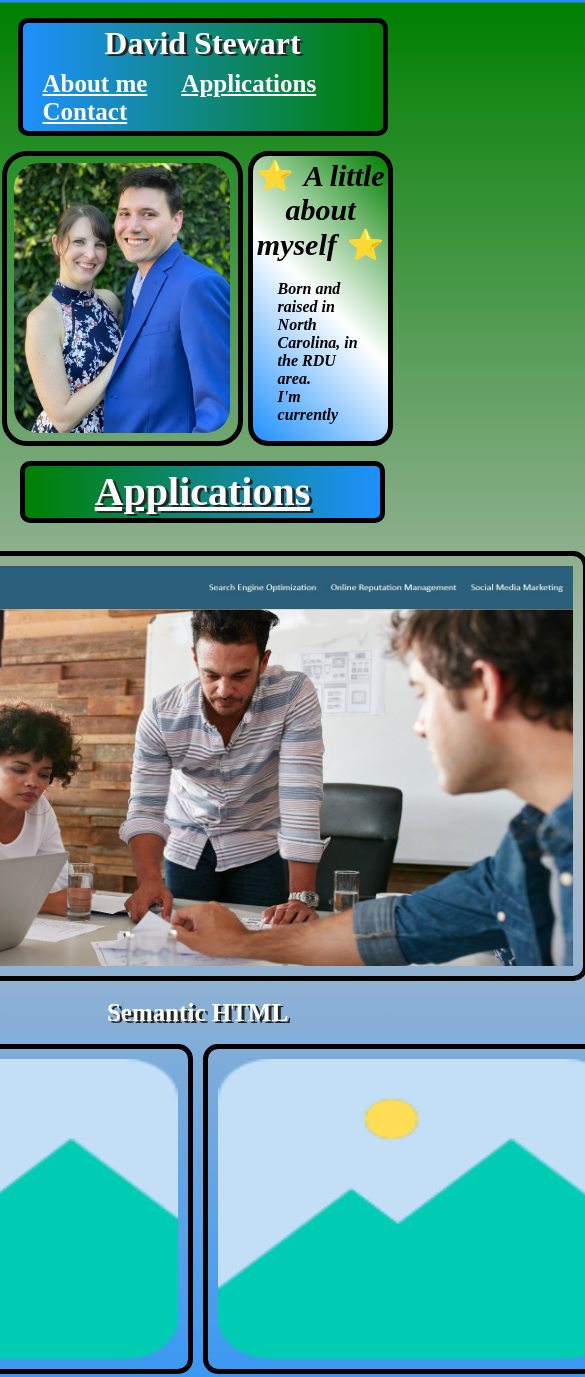
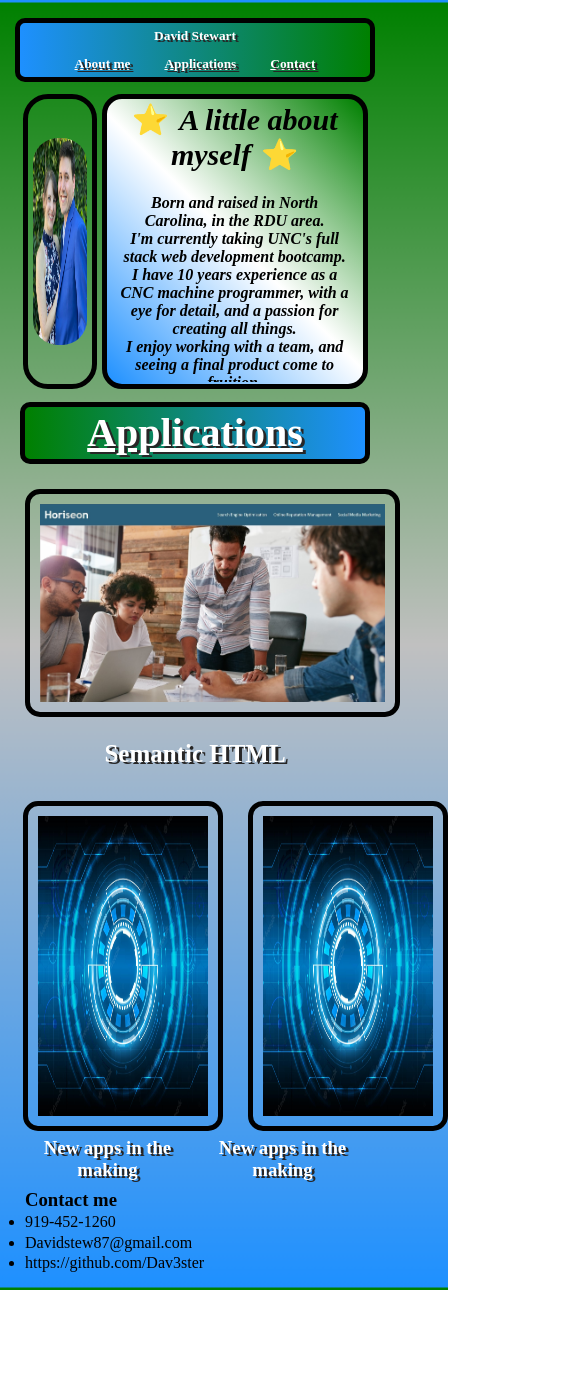
Before and after one commit to Dav3ster/Portfolio, a plain HTML site: page index.html in a window 390 px wide. Shown: the top 1377 px of the page, 585 px wide, since content can reach past the window. After the commit the page ends 1290 px from the top, so only its background shows below. Drawn offline with Linux system fonts and the light colour scheme.

Commit message:
Made the website more responsive, and added a Readme

```diff
--- a/css/style.css
+++ b/css/style.css
@@ -6,58 +6,61 @@ body {
     padding: 10px;
 }
 
+header {
+    margin-left: auto;
+    margin-right: auto;
+}
+
 .header-container {
-    display: inline-flex;
-    flex-direction: row;
+    display: flex;
     justify-content: center;
     align-items: center;
-    flex-wrap: wrap;
     color: white;
     background-image: linear-gradient(90deg,dodgerblue,green);
     border: solid 5px black;
     border-radius: 10px;
-    width: 100%;
+    min-width: 345px;
+    flex-wrap: wrap;
 }
 
 .header-items {
-    font-size: 25px;
+    font-size: 40px;
     padding: 5px;
     margin: 0 10px 0 10px;
     color: white;
     font-weight: bold;
-    min-width: 0;
+    text-shadow: 3px 2px rgb(39, 38, 38)
 }
 
 .About-me-container {
     display: flex;
     flex-direction: row;
     justify-content: center;
-    width: 100%;
     height: 300px;
     margin-top: 10px;
     margin-bottom: 10px;
-    flex-wrap: nowrap;
 }
 
 .photobox {
     display: flex;
+    justify-content: center;
+    align-items: center;
     border-radius: 25px;
     border: solid 5px black;
     padding: 5px
+
 }
 
 .photobox img {
     border-radius: 25px;
-    max-height: 100%;
+    max-width:100%;
+    height:100%;
 }
 
 .a-little-about-myself-container {
     display: flex;
     flex-direction: column;
     justify-content: center;
-    max-height: fit-content;
-    max-width: fit-content;
-    flex-wrap: nowrap;
     border: solid 5px black;
     border-radius: 20px;
     background-image: linear-gradient(45deg, dodgerblue, white, green);
@@ -66,6 +69,7 @@ body {
 #h2-about-me {
     text-align: center;
     font-size: 30px;
+    margin-bottom: 20px;
 }
 
 #h2-about-me::before,
@@ -73,35 +77,29 @@ body {
     content:" ⭐ ";
 }
 
-.about-me-p {
+.about-me-p-container {
     display: flex;
     flex-direction: column;
-    margin: 15px;
     font-size:medium;
+    text-align: center;
     font-style: italic;
     font-weight: bold;
-    overflow-y: auto;
+    overflow-y: auto; /* adds scroll bar */
 
 }
 
 .info-p-item {
-    display: flex;
-    justify-content: center;
-    margin: 0 10px 0 10px;
+    margin: 0 10px 75px 10px;
 }
 
 .applications-header {
-    display: inline-flex;
-    flex-direction: row;
+    display: flex;
     justify-content: center;
     align-items: center;
-    flex-wrap: wrap;
     color: white;
     background-image: linear-gradient(90deg,green,dodgerblue);
     border: solid 5px black;
     border-radius: 10px;
-    width: 100%;
-    height:fit-content;
     text-decoration: underline;
     font-size: 40px;
     text-shadow: 3px 2px rgb(39, 38, 38);
@@ -110,48 +108,76 @@ body {
 .app-container {
     display:flex;
     justify-content: center;
-    width: 100%;
-    height:fit-content;
-    text-align: center;
 }
 
 .item-refactoring img {
     display: flex;
-    height: 400px;
-    width: 750px;
+    justify-content: center;
+    width: 600px;
     padding: 10px;
     border: solid 5px black;
     border-radius: 15px;
     margin-bottom: 0;
+    max-width:100%;
 }
 
 #app1h3 {
-    margin: 0;
+    margin: 0 0 30px 0;
     font-size: 25px;
     color: white;
     text-shadow: 3px 2px rgb(39, 38, 38);
+    text-align: center;
 }
 
 .placeholder-container {
     display:flex;
-    justify-content:center;
-    width: 100%;
-    height:fit-content;
-    text-align: center;
+    justify-content: center;
 }
 
-.placeholder-item img{
-    display: flex;
+.placeholder-item1 img{
     height: 300px;
-    width: 400px;
     padding: 10px;
     border: solid 5px black;
     border-radius: 15px;
-    margin-top: 10px;
-    margin-bottom: 0;
+    max-width:100%;
+    margin: 0 50px 0 0;
+}
+
+.placeholder-item2 img{
+    height: 300px;
+    padding: 10px;
+    border: solid 5px black;
+    border-radius: 15px;
+    max-width:100%;
+    margin:0 0 0 50px;
 }
 
 .placeholder-text {
     color: white;
     text-shadow: 3px 2px rgb(39, 38, 38);
+    text-align: center;
 }
+
+@media screen and (max-width: 450px){
+     .header-items{font-size: smaller;}
+}
+
+@media screen and (max-width: 375px){
+     #app1h3{font-size: smaller;}
+}
+
+@media screen and (max-width: 375px){
+    .applications-header{font-size: smaller;}
+}
+
+@media screen and (max-width: 375px){
+    #h2-about-me{font-size: small;}
+}
+
+@media screen and (max-width: 830px){
+    .photobox img{height: 75%;}
+}
+
+@media screen and (max-width: 650px){
+    .photobox img{height: 75%;}
+}
--- a/index.html
+++ b/index.html
@@ -11,8 +11,8 @@
 
   <body>
     <header class="header-container">
-        <h1 style="text-shadow: 3px 2px rgb(39, 38, 38);">
-            <strong style=>David Stewart</strong>
+        <h1 class="header-items">
+            <strong>David Stewart</strong>
         </h1>
         <nav>
             <ul>
@@ -33,7 +33,7 @@
 
               <h2 id="h2-about-me"><em>A little about myself</em></h2>
 
-              <section class="about-me-p">
+              <section class="about-me-p-container">
                 <p class="info-p-item">Born and raised in North Carolina, in the RDU area.<br>
                 I'm currently taking UNC's full stack web development bootcamp.<br>
                 I have 10 years experience as a CNC machine programmer, with a eye for detail, and a passion for creating all things.<br>
@@ -49,18 +49,19 @@
           <section class="item-refactoring">
               <a href="https://dav3ster.github.io/week-1-challenge-Refactoring/">
               <img src="./images/Refactoring img.jpg" alt="Refactoring-img"></a>
-              <h3  id="app1h3">Semantic HTML</h3>
           </section>
         </section>
 
+        <h3  id="app1h3">Semantic HTML</h3>
+
         <section class="placeholder-container">
-            <section class="placeholder-item">
-                <img src="./images/placeholder-img.png" alt="placeholder">
+            <section class="placeholder-item1">
+                <img src="./images/tech-placeholder.jpg" alt="placeholder">
                 <h3 class="placeholder-text">New apps in the making</h3>
             </section>
 
-            <section class="placeholder-item">
-              <img src="./images/placeholder-img.png" alt="placeholder">
+            <section class="placeholder-item2">
+              <img src="./images/tech-placeholder.jpg" alt="placeholder">
               <h3 class="placeholder-text">New apps in the making</h3>
             </section>
         </section>
```
Also changed, not shown: images/Readme.png (added), images/tech-placeholder.jpg (added), 1 other file.
